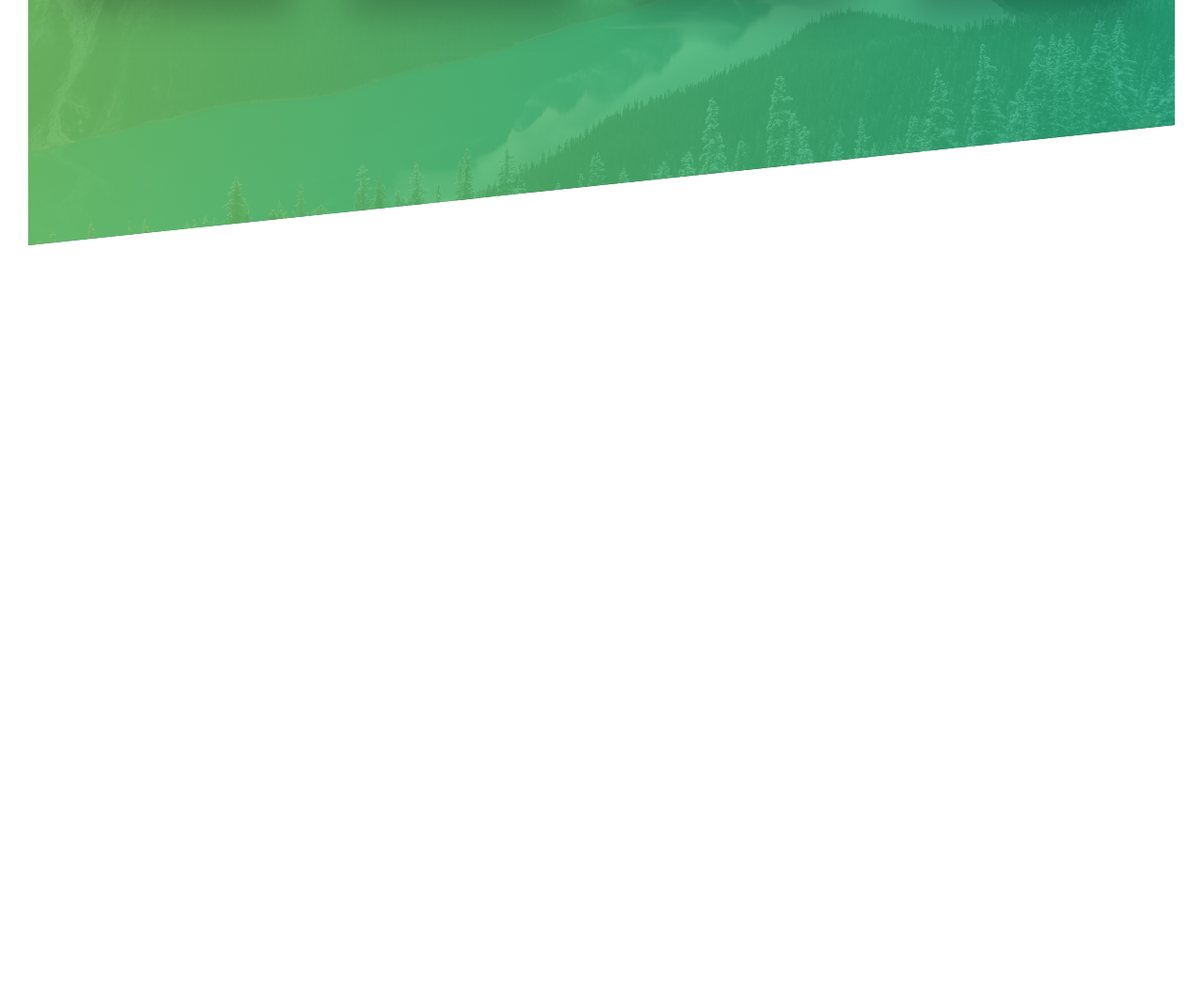
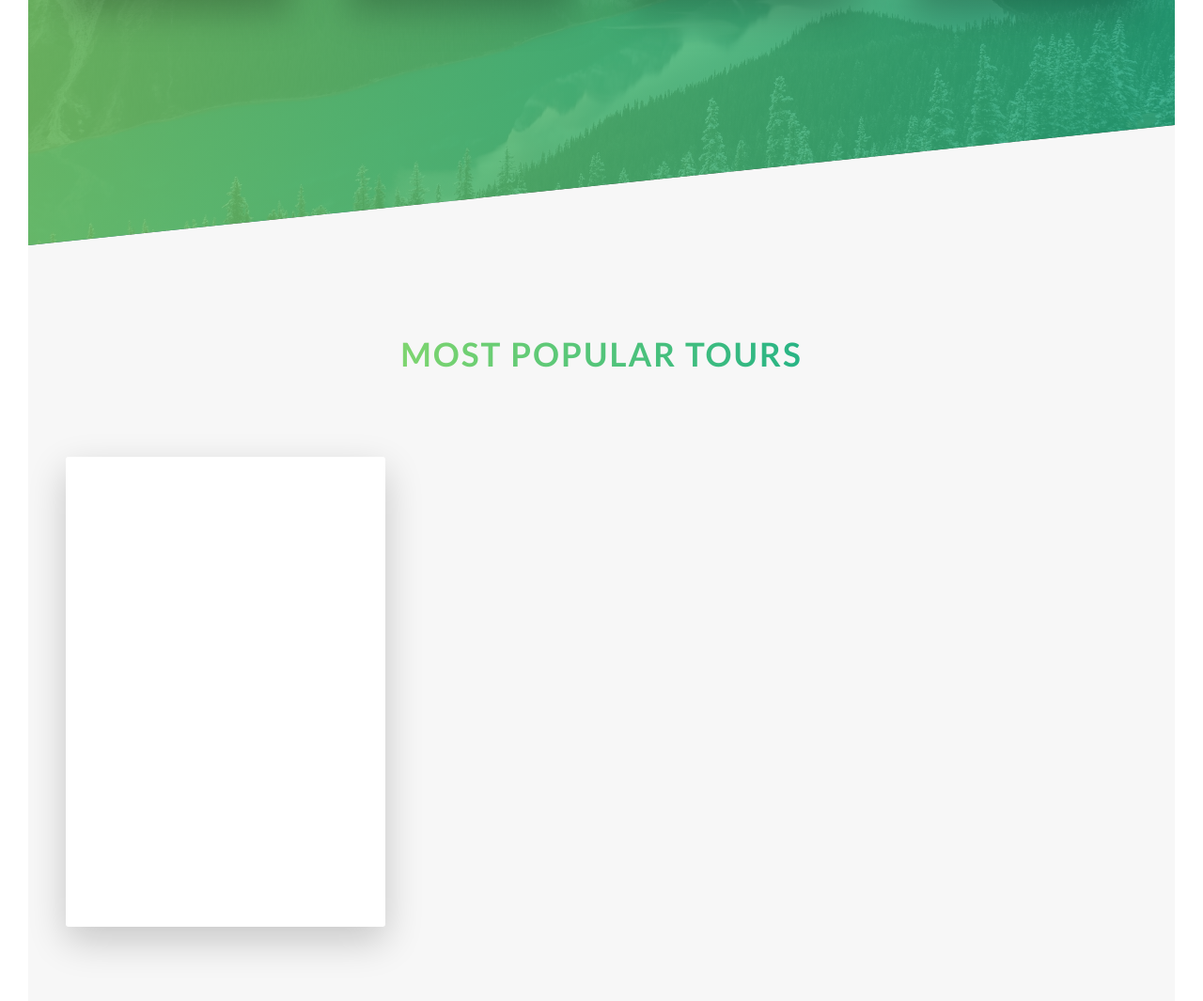
Before and after one commit to Dawogi/SCSS1, a website: page index.html in a window 1280 px wide. Shown: the part 1873-2938 px from the top of the page at 94% size. Before the commit the page ends 2134 px from the top, so only its background shows below. Drawn offline with Linux system fonts and the light colour scheme.

Commit message:
Tours Section - Part 1

```diff
--- a/index.html
+++ b/index.html
@@ -125,6 +125,25 @@
           </div>
         </div>
       </section>
+      <section class="section-tours">
+        <div class="u-center-text u-margin-bottom-big">
+          <h2 class="heading-secondary">
+            Most popular tours
+          </h2>
+        </div>
+        <div class="row">
+          <div class="col-1-of-3">
+            <div class="card">
+              <div class="card__side card__side--front">FRONT</div>
+              <div class="card__side card__side--back card__side--back--1">
+                BACK
+              </div>
+            </div>
+          </div>
+          <div class="col-1-of-3"></div>
+          <div class="col-1-of-3"></div>
+        </div>
+      </section>
     </main>
 
     <!-- <section class="grid-test">
--- a/sass/abstracts/_variables.scss
+++ b/sass/abstracts/_variables.scss
@@ -2,6 +2,12 @@
 $color-primary: #55c57a;
 $color-primary-light: #7ed56f;
 $color-primary-dark: #28b485;
+
+$color-secondary-light: #ffb900;
+$color-secondary-dark: #ff7730;
+
+$color-tertiary-light: #2998ff;
+$color-tertiary-dark: #5643fa;
 
 $color-grey-light-1: #f7f7f7;
 
--- /dev/null
+++ b/sass/components/_card.scss
@@ -0,0 +1,43 @@
+.card {
+  height: 50rem;
+  perspective: 150rem;
+  -moz-perspective: 150rem;
+  position: relative;
+
+  &__side {
+    color: $color-white;
+    height: 50rem;
+    transition: all 0.7s ease;
+    position: absolute;
+    top: 0;
+    left: 0;
+    width: 100%;
+    backface-visibility: hidden;
+    border-radius: 0.3rem;
+    box-shadow: 0 1.5rem 4rem rgba($color-black, 0.2);
+
+    &--front {
+      background-color: $color-white;
+    }
+
+    &--back {
+      transform: rotateY(-180deg);
+
+      &--1 {
+        background-image: linear-gradient(
+          to right bottom,
+          $color-secondary-light,
+          $color-secondary-dark
+        );
+      }
+    }
+  }
+
+  &:hover &__side--front {
+    transform: rotateY(180deg);
+  }
+
+  &:hover &__side--back {
+    transform: rotateY(0deg);
+  }
+}
--- a/sass/main.scss
+++ b/sass/main.scss
@@ -3,8 +3,10 @@
 @import "abstracts/variables";
 
 @import "components/button";
+@import "components/card";
 @import "components/composition";
 @import "components/feature-box";
+
 @import "base/utilities";
 @import "base/animations";
 @import "base/base";
--- a/sass/pages/_home.scss
+++ b/sass/pages/_home.scss
@@ -21,3 +21,9 @@
     transform: skewY(6deg);
   }
 }
+
+.section-tours {
+  background-color: $color-grey-light-1;
+  padding: 25rem 0 50rem 0;
+  margin-top: -10rem;
+}
```
Also changed, not shown: css/style.css.
